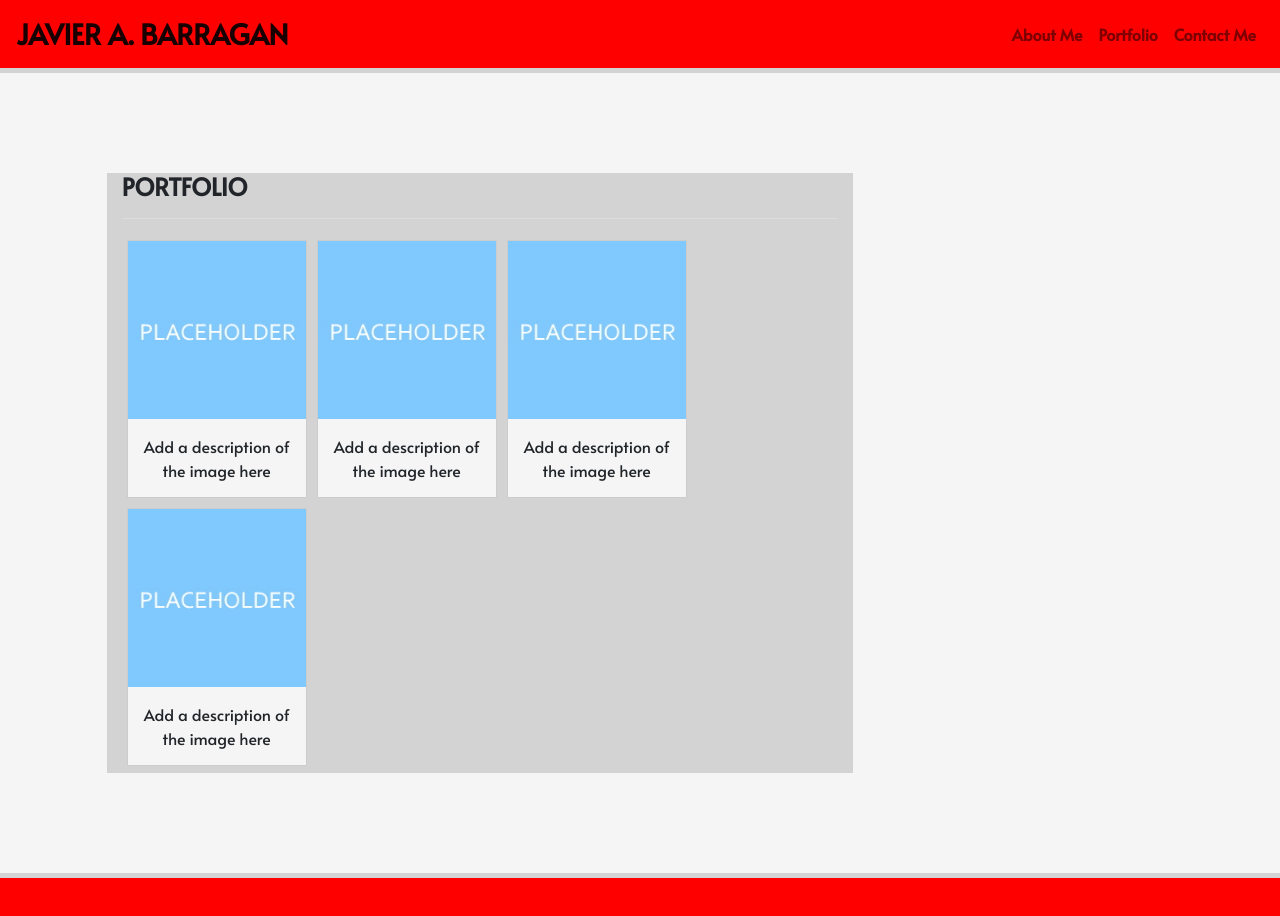
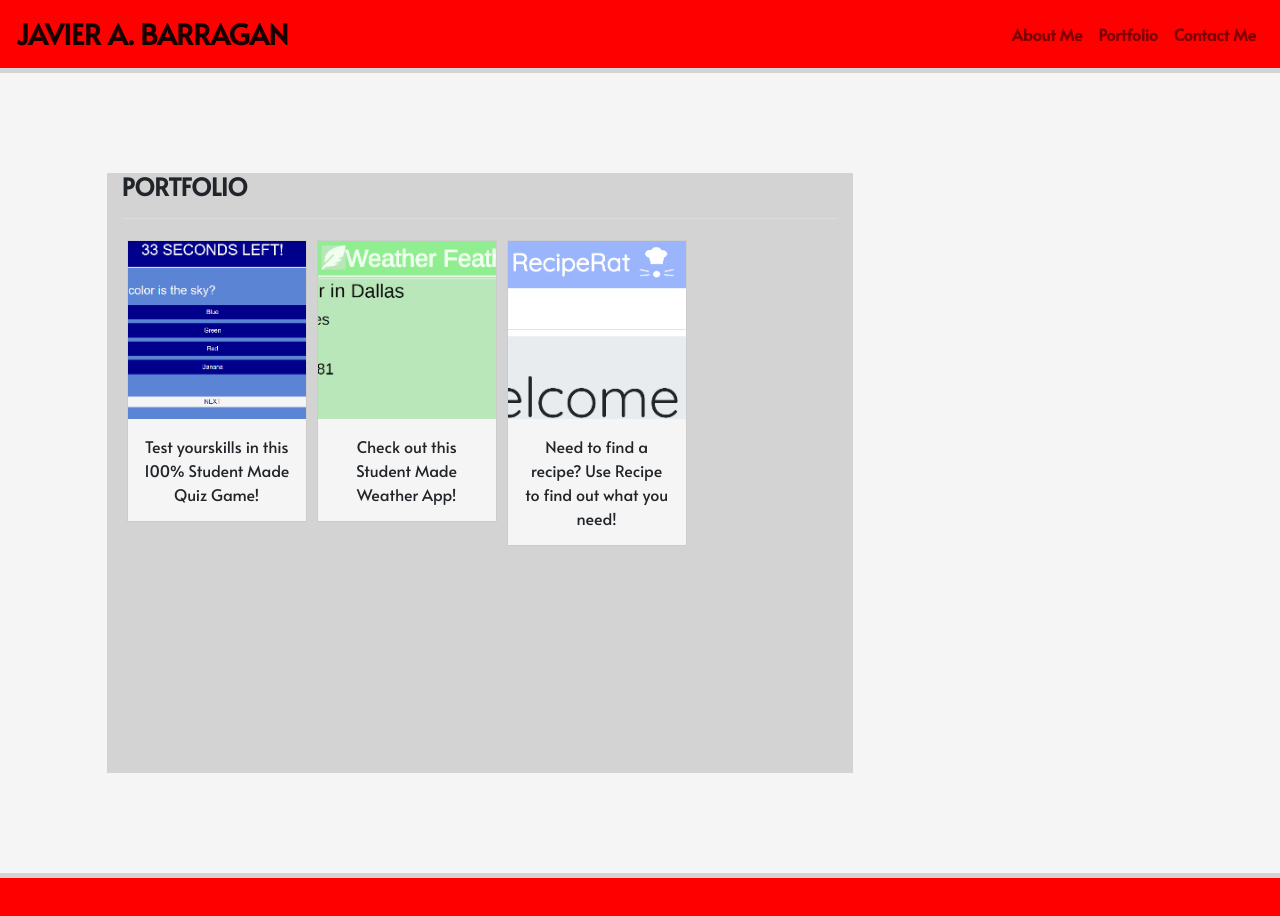
Before and after one commit to javyb92/HW-2-Portfolio-Website, a plain HTML site: page portfolio.html in a window 1280 px wide. Drawn offline with nearby package versions, Linux system fonts and the light colour scheme.

Commit message:
changed thumbnails, linked to other projects.

```diff
--- a/portfolio.html
+++ b/portfolio.html
@@ -66,28 +66,22 @@
         <h1>PORTFOLIO</h1>
         <hr>
         <div class="gallery">
-          <a target="_blank" href="PLACEHOLDER.jpg">
-            <img src="PLACEHOLDER.jpg" alt="placeholder" width="200" height="200">
+          <a target="https://javyb92.github.io/Code-Quiz/" href="https://javyb92.github.io/Code-Quiz/">
+            <img src="Capture.PNG" alt="Quiz Game" width="200" height="200">
           </a>
-          <div class="desc">Add a description of the image here</div>
+          <div class="desc">Test yourskills in this 100% Student Made Quiz Game!</div>
         </div>
         <div class="gallery">
-          <a target="_blank" href="PLACEHOLDER.jpg">
-            <img src="PLACEHOLDER.jpg" alt="placeholder" width="200" height="200">
+          <a target="https://javyb92.github.io/HW6--What-Weather/" href="https://javyb92.github.io/HW6--What-Weather/">
+            <img src="Capture 2.PNG" alt="Weather App" width="200" height="200">
           </a>
-          <div class="desc">Add a description of the image here</div>
+          <div class="desc">Check out this Student Made Weather App!</div>
         </div>
         <div class="gallery">
-          <a target="_blank" href="PLACEHOLDER.jpg">
-            <img src="PLACEHOLDER.jpg" alt="placeholder" width="200" height="200">
+          <a target="https://deloabra.github.io/project-1/" href="https://deloabra.github.io/project-1/">
+            <img src="capture3.PNG" alt="RecipeRat" width="200" height="200">
           </a>
-          <div class="desc">Add a description of the image here</div>
-        </div>
-        <div class="gallery">
-          <a target="_blank" href="PLACEHOLDER.jpg">
-            <img src="PLACEHOLDER.jpg" alt="placeholder" width="200" height="200">
-          </a>
-          <div class="desc">Add a description of the image here</div>
+          <div class="desc">Need to find a recipe? Use Recipe to find out what you need!</div>
         </div>
       </div>
       <div class="col-lg-3 col-sm-3"></div>
--- /dev/null
+++ b/script.js
@@ -0,0 +1 @@
+$(document).load(alert("Hello"));
--- a/style.css
+++ b/style.css
@@ -33,12 +33,12 @@
       color: whitesmoke;
   }
 
-  #space2{
+  /* #space2{
     height: 70px;
-    /* border: 5px dotted blue; */
+    border: 5px dotted blue;
     display: block;
     background-color:whitesmoke;
-  }
+  } */
 
   #space3{
     background-color: whitesmoke;
```
Also changed, not shown: contact.html (+2 -0 lines), index.html (+0 -4 lines), Capture 2.PNG (added), Capture.PNG (added), PLACEHOLDER.jpg (deleted), capture3.PNG (added), 1 other file.
